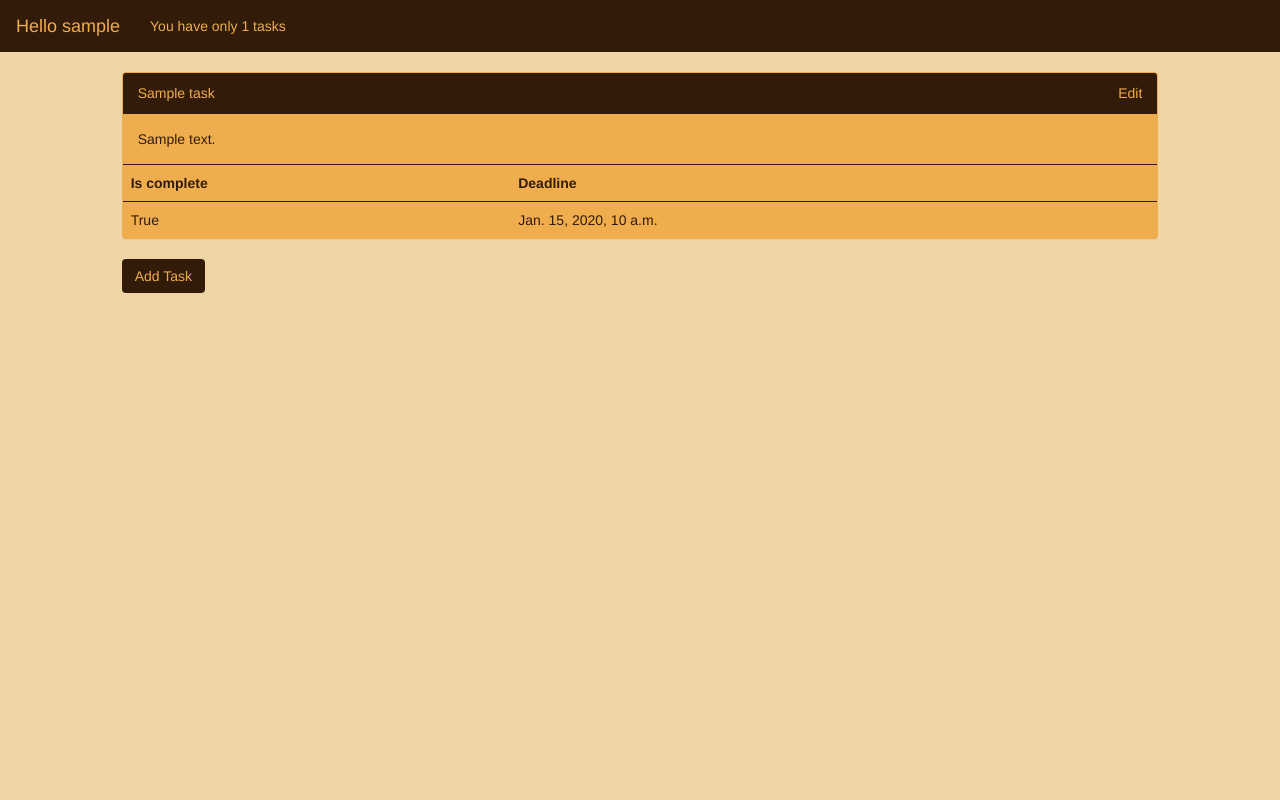
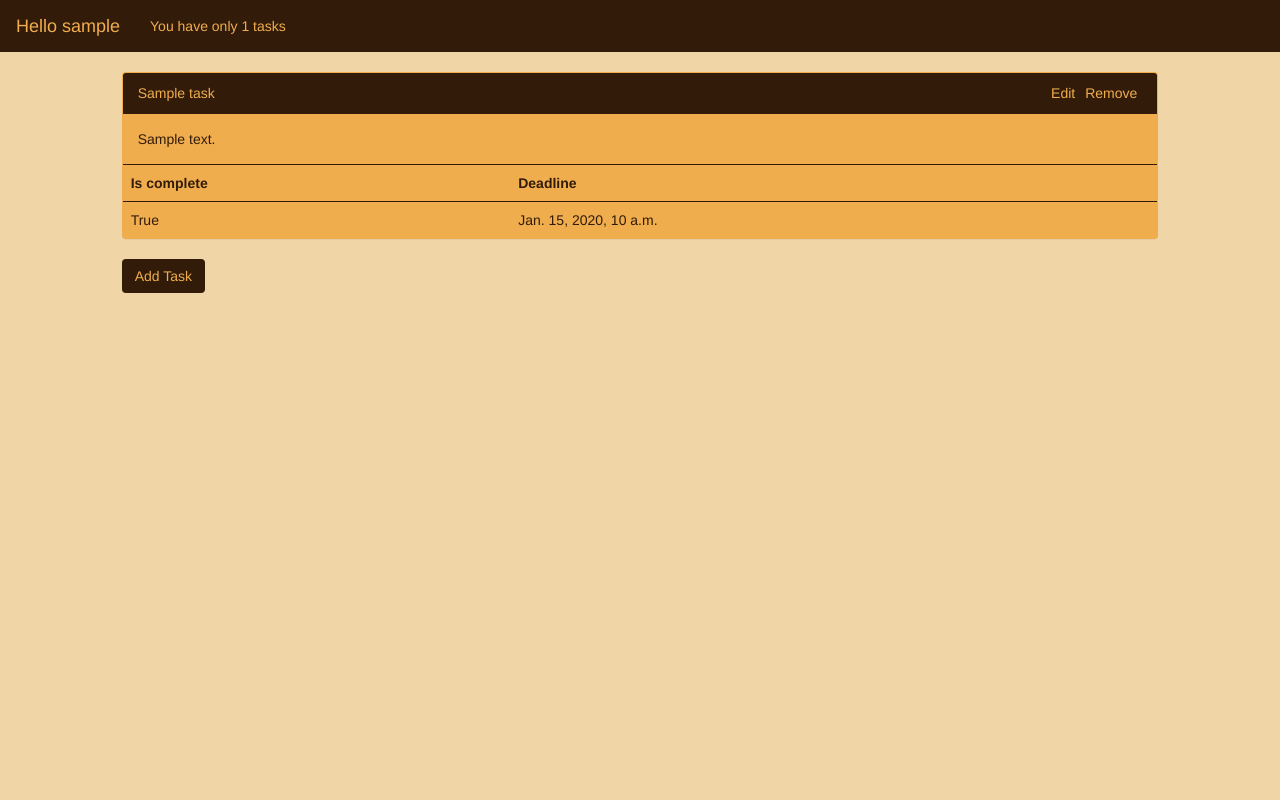
Before and after one commit to dmytrorevak/django-tasks-list-app, a Django app: page / in a window 1280 px wide. Run offline with Django 3.2, Linux system fonts and the light colour scheme; a user stored in the database is signed in; tables that the repository leaves empty hold one stand-in row (values such as "Sample post"); some libraries are stand-ins or nearby versions.

Commit message:
add remove task view

```diff
--- a/tasks/views.py
+++ b/tasks/views.py
@@ -47,3 +47,9 @@ def edit_task_view(request, task_id):
     else:
         form = TaskForm(instance=task)
     return render(request, 'edit-task.html', {'form': form, 'task': task})
+
+
+def remove_task_view(request, task_id):
+    task = Task.objects.get(pk=task_id)
+    task.delete()
+    return redirect('/', permanent=True)
--- a/tasks_list/static/css/main.css
+++ b/tasks_list/static/css/main.css
@@ -12,6 +12,10 @@
 
 .text-brown {
     color: #321c09;
+}
+
+.page-link {
+    margin: 0 5px;
 }
 
 .page-link:hover {
--- a/tasks_list/templates/user-page.html
+++ b/tasks_list/templates/user-page.html
@@ -25,6 +25,7 @@
             <div class="panel text-brown yellow">
                 <div class="panel-heading brown text-gold">
                     {{task.name}}
+                <a href="{% url 'remove_task' task.id %}" class="text-gold page-link pull-right">Remove</a>
                 <a href="{% url 'edit_task' task.id %}" class="text-gold page-link pull-right">Edit</a>
                 </div>
                 <div class="panel-body">{{task.description}}</div>
--- a/tasks_list/urls.py
+++ b/tasks_list/urls.py
@@ -9,4 +9,5 @@ urlpatterns = [
     url(r'^accounts/sign_up/$', views.sign_up_view, name='sign_up'),
     url(r'^add_task/$', views.add_task_view, name='add_task'),
     url(r'^edit/([0-9]+)/$', views.edit_task_view, name='edit_task'),
+    url(r'^remove/([0-9]+)/$', views.remove_task_view, name='remove_task'),
 ]
```
